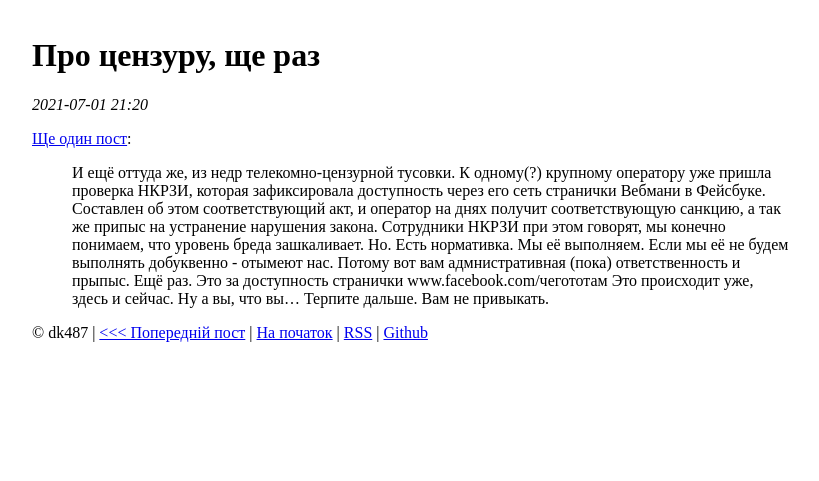
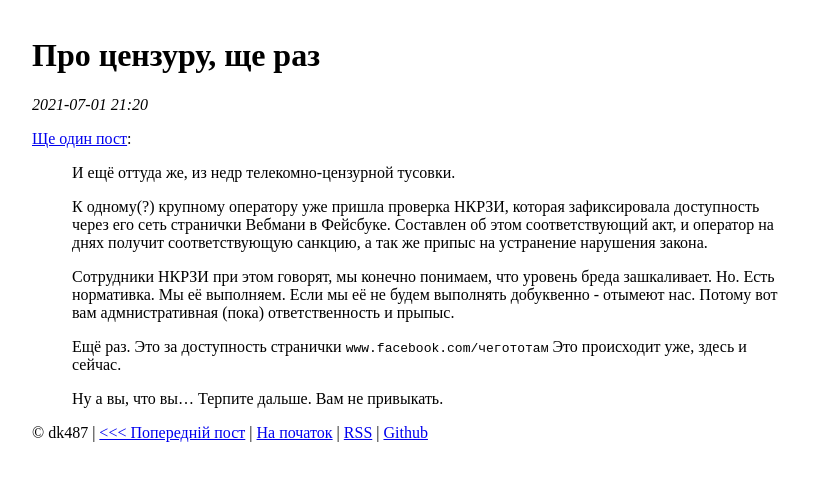
Before and after one commit to dk487/test.de.co.ua, a Jekyll site: the page built from _posts/2021-07-02-pro-tsienzuru-shchie-raz.markdown, in a window 1280 px wide. Shown: the top 481 px of the page, without its empty margins (208-1027 px from the left). Built offline with Jekyll 4.4.1, drawn with Linux system fonts in a browser that asks for light colours.

Commit message:
Formatting

```diff
--- a/_posts/2021-07-02-pro-tsienzuru-shchie-raz.markdown
+++ b/_posts/2021-07-02-pro-tsienzuru-shchie-raz.markdown
@@ -6,9 +6,13 @@ date: 2021-07-02 00:20:00 +03:00
 [Ще один пост][1]:
 
 > И ещё оттуда же, из недр телекомно-цензурной тусовки.
-К одному(?) крупному оператору уже пришла проверка НКРЗИ, которая зафиксировала доступность через его сеть странички Вебмани в Фейсбуке. Составлен об этом соответствующий акт, и оператор на днях получит соответствующую санкцию, а так же припыс на устранение нарушения закона.
-Сотрудники НКРЗИ при этом говорят, мы конечно понимаем, что уровень бреда зашкаливает. Но. Есть нормативка. Мы её выполняем. Если мы её не будем выполнять добуквенно - отымеют нас. Потому вот вам адмнистративная (пока) ответственность и прыпыс.
-Ещё раз. Это за доступность странички www.facebook.com/чегототам Это происходит уже, здесь и сейчас.
-Ну а вы, что вы... Терпите дальше. Вам не привыкать.
+>
+> К одному(?) крупному оператору уже пришла проверка НКРЗИ, которая зафиксировала доступность через его сеть странички Вебмани в Фейсбуке. Составлен об этом соответствующий акт, и оператор на днях получит соответствующую санкцию, а так же припыс на устранение нарушения закона.
+>
+> Сотрудники НКРЗИ при этом говорят, мы конечно понимаем, что уровень бреда зашкаливает. Но. Есть нормативка. Мы её выполняем. Если мы её не будем выполнять добуквенно - отымеют нас. Потому вот вам адмнистративная (пока) ответственность и прыпыс.
+>
+> Ещё раз. Это за доступность странички `www.facebook.com/чегототам` Это происходит уже, здесь и сейчас.
+>
+> Ну а вы, что вы... Терпите дальше. Вам не привыкать.
 
 [1]: https://facebook.com/story.php?story_fbid=4302601029803075&id=100001596621843
```
